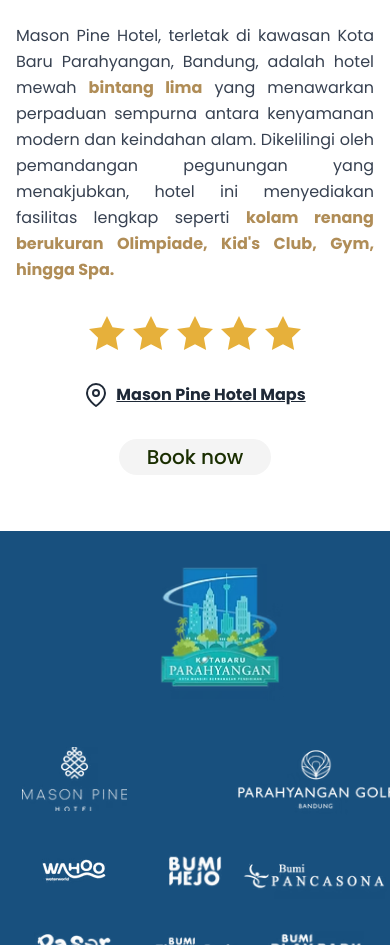
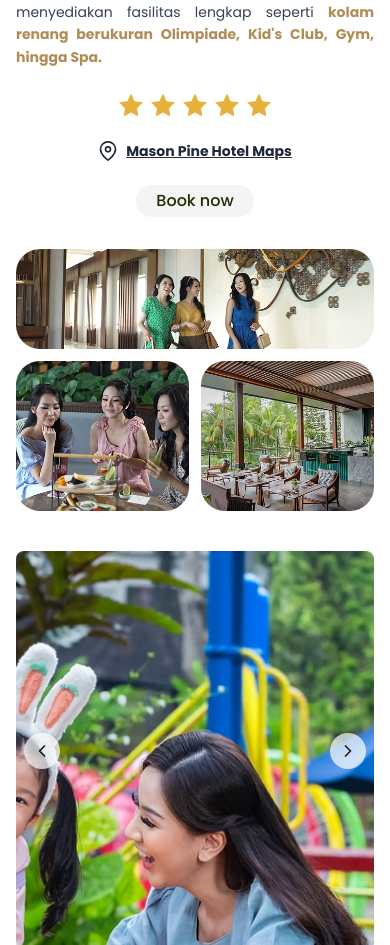
Before and after one commit to RifkySM/portofolio-kbp-lp, a Next.js app: page /masonpinehotel in a window 390 px wide. Shown: the part 1055-2000 px from the top of the page. Built offline with nearby package versions, Linux system fonts and the light colour scheme.

Commit message:
Responsive Mason Pine Hotel design

```diff
--- a/src/app/masonpinehotel/page.js
+++ b/src/app/masonpinehotel/page.js
@@ -1,32 +1,123 @@
 "use client"
 
-import { useState, useEffect } from "react"
+import { useState, useEffect, useRef } from "react"
 import Image from "next/image"
 import Link from "next/link"
 
 export default function MasonPineHotelPage() {
   const [mounted, setMounted] = useState(false)
   const [isBookHovered, setIsBookHovered] = useState(false)
+  const [currentSlide, setCurrentSlide] = useState(0)
+
+  const sliderRef = useRef(null)
+  const autoplayRef = useRef(null)
+  const interactionTimeoutRef = useRef(null)
+  const isInteractingRef = useRef(false)
+
+  const sliderImages = [
+    { src: "/masonpinehotel/mason-1.png", alt: "Mason Pine Hotel Night View" },
+    { src: "/masonpinehotel/mason-2.png", alt: "Family at Playground" },
+    { src: "/masonpinehotel/mason-3.png", alt: "Pool Area" }
+  ]
 
   useEffect(() => {
     setMounted(true)
+
+    startAutoplay()
+
+    return () => {
+      if (autoplayRef.current) clearInterval(autoplayRef.current)
+      if (interactionTimeoutRef.current) clearTimeout(interactionTimeoutRef.current)
+    }
   }, [])
+
+  const startAutoplay = () => {
+    if (autoplayRef.current) clearInterval(autoplayRef.current)
+
+    autoplayRef.current = setInterval(() => {
+      if (!isInteractingRef.current) {
+        nextSlide()
+      }
+    }, 5000)
+  }
+
+  const pauseAutoplay = () => {
+    isInteractingRef.current = true
+
+    if (interactionTimeoutRef.current) {
+      clearTimeout(interactionTimeoutRef.current)
+    }
+
+    interactionTimeoutRef.current = setTimeout(() => {
+      isInteractingRef.current = false
+    }, 5000)
+  }
+
+  const nextSlide = () => {
+    setCurrentSlide((prev) => (prev === sliderImages.length - 1 ? 0 : prev + 1))
+  }
+
+  const prevSlide = () => {
+    setCurrentSlide((prev) => (prev === 0 ? sliderImages.length - 1 : prev - 1))
+  }
+
+  // Fungsi untuk menangani geser sentuh (swipe)
+  const handleTouchStart = (e) => {
+    const touchDown = e.touches[0].clientX
+    sliderRef.current = touchDown
+    pauseAutoplay()
+  }
+
+  const handleTouchMove = (e) => {
+    if (sliderRef.current === null) {
+      return
+    }
+
+    const touchDown = sliderRef.current
+    const currentTouch = e.touches[0].clientX
+    const diff = touchDown - currentTouch
+
+    // Jika digeser lebih dari 5px, anggap sebagai swipe
+    if (diff > 5) {
+      nextSlide()
+    } else if (diff < -5) {
+      prevSlide()
+    }
+
+    sliderRef.current = null
+  }
+
+  const handleNavButtonClick = (direction) => {
+    pauseAutoplay()
+    direction === 'next' ? nextSlide() : prevSlide()
+  }
+
+  const handleDotClick = (index) => {
+    pauseAutoplay()
+    setCurrentSlide(index)
+  }
 
   if (!mounted) return null
 
   return (
     <main className="min-h-screen bg-white">
-      <div className="container mx-auto px-4 pb-14">
+      <div className="container mx-auto pb-14 px-4">
         {/* Mason Pine Logo */}
         <div className="flex flex-col items-center justify-center">
-          <Image src="/masonpinehotel/logo-mason.png" alt="Mason Pine Hotel Logo" width={674} height={403} />
+          <Image
+            src="/masonpinehotel/logo-mason.png"
+            alt="Mason Pine Hotel Logo"
+            width={674}
+            height={403}
+            className="w-64 sm:w-96 md:w-[500px] lg:w-[674px]"
+          />
         </div>
 
         {/* Gallery */}
         <div className="grid grid-cols-1 lg:grid-cols-12 gap-3 mb-12 max-w-[1270px] mx-auto">
           {/* Left Image */}
           <div className="lg:col-span-6">
-              <div className="rounded-3xl overflow-hidden h-[500px] relative">
+              <div className="rounded-3xl overflow-hidden h-[250px] sm:h-[400px] lg:h-[500px] relative">
               <Image
                   src="/masonpinehotel/mason-1.png"
                   alt="Mason Pine Hotel Night View"
@@ -37,14 +128,14 @@
           </div>
 
           {/* Right Images */}
-          <div className="lg:col-span-6 grid grid-rows-5 gap-3">
+          <div className="lg:col-span-6 grid grid-cols-1 lg:grid-rows-5 gap-3">
               {/* Top Image */}
-              <div className="row-span-2 rounded-3xl overflow-hidden relative">
+              <div className="lg:row-span-2 rounded-3xl overflow-hidden relative h-[100px] sm:h-[200px] lg:h-auto">
                   <Image src="/masonpinehotel/mason-2.png" alt="Family at Playground" fill className="object-cover" />
               </div>
 
               {/* Bottom Image */}
-              <div className="row-span-3 grid grid-cols-2 gap-3">
+              <div className="lg:row-span-3 hidden lg:grid grid-cols-2 gap-3">
                   {/* Left Image - Pool Area */}
                   <div className="col-span-1 rounded-3xl overflow-hidden relative">
                       <Image src="/masonpinehotel/mason-3.png" alt="Pool Area" fill className="object-cover" />
@@ -69,14 +160,19 @@
                   </div>
               </div>
           </div>
+
+          {/* Pool Area Image - Only shown on small screens */}
+          <div className="lg:hidden rounded-3xl overflow-hidden h-[200px] sm:h-[250px] relative">
+              <Image src="/masonpinehotel/mason-3.png" alt="Pool Area" fill className="object-cover" />
+          </div>
         </div>
 
         {/* Hotel Information */}
-        <div className="max-w-lg mx-auto text-center">
-          <h2 className="text-5xl font-semibold tracking-wide text-[#b08d57] mb-8">Mason Pine Hotel</h2>
+        <div className="w-full sm:max-w-md md:max-w-lg lg:max-w-lg mx-auto text-center">
+          <h2 className="text-2xl sm:text-4xl lg:text-5xl font-semibold tracking-wide text-[#b08d57] mb-6 lg:mb-8">Mason Pine Hotel</h2>
 
           {/* Teks deskripsi */}
-          <p className="text-gray-700 mb-8 text-md leading-relaxed text-justify">
+          <p className="text-gray-700 mb-6 lg:mb-8 text-sm sm:text-md leading-relaxed text-justify">
             Mason Pine Hotel, terletak di kawasan Kota Baru Parahyangan, Bandung, adalah hotel mewah{" "}
             <span className="text-[#b08d57] font-bold">bintang lima</span> yang menawarkan perpaduan sempurna antara
             kenyamanan modern dan keindahan alam. Dikelilingi oleh pemandangan pegunungan yang menakjubkan, hotel ini
@@ -87,16 +183,16 @@
           </p>
 
           {/* Star Rating  */}
-          <div className="flex justify-center mb-8">
+          <div className="flex justify-center mb-6 lg:mb-8">
             {[1, 2, 3, 4, 5].map((star) => (
               <svg
                 key={star}
                 xmlns="http://www.w3.org/2000/svg"
-                width="36"
-                height="36"
+                width="24"
+                height="24"
                 viewBox="0 0 24 24"
                 fill="rgb(230, 176, 59)"
-                className="mx-1"
+                className="mx-1 w-6 h-6 sm:w-8 sm:h-8 lg:w-9 lg:h-9"
               >
                 <path d="M12 .587l3.668 7.568 8.332 1.151-6.064 5.828 1.48 8.279-7.416-3.967-7.417 3.967 1.481-8.279-6.064-5.828 8.332-1.151z" />
               </svg>
@@ -116,22 +212,22 @@
                 strokeWidth="2"
                 strokeLinecap="round"
                 strokeLinejoin="round"
-                className="mr-2"
+                className="mr-2 w-5 h-5 sm:w-6 sm:h-6"
               >
                 <path d="M21 10c0 7-9 13-9 13s-9-6-9-13a9 9 0 0 1 18 0z"></path>
                 <circle cx="12" cy="10" r="3"></circle>
               </svg>
-              <span className="text-md font-bold underline">Mason Pine Hotel Maps</span>
+              <span className="text-sm sm:text-md font-bold underline">Mason Pine Hotel Maps</span>
             </Link>
           </div>
 
           {/* Book Now Button */}
-          <div className="mt-8">
+          <div className="mt-6 lg:mt-8">
             <a
               href="https://www.masonpinehotel.com/en"
               target="_blank"
               rel="noopener noreferrer"
-            className={`inline-block px-7 py-1 rounded-full text-xl font-medium transition-all duration-300 ${
+              className={`inline-block px-5 sm:px-6 lg:px-7 py-1 rounded-full text-md sm:text-xl font-medium transition-all duration-300 ${
                   isBookHovered
                   ? "bg-[#1a2e01] text-white"
                   : "bg-[#f4f4f4] text-[#1a2e01]"
@@ -143,6 +239,104 @@
             </a>
           </div>
         </div>
+
+        {/* Right Images - 3 Stacked Images - Moved below for mobile/tablet */}
+        <div className="lg:hidden grid grid-cols-1 sm:grid-cols-2 gap-3 mt-8 max-w-[1270px] mx-auto">
+          {/* Shopping Image */}
+          <div className="rounded-3xl overflow-hidden h-[100px] sm:h-[200px] relative">
+            <Image src="/masonpinehotel/mason-4.png" alt="Shopping" fill className="object-cover" />
+          </div>
+
+          {/* Bottom 2 Images */}
+          <div className="grid grid-cols-2 gap-3">
+              <div className="rounded-3xl overflow-hidden h-[150px] sm:h-[200px] relative">
+                  <Image src="/masonpinehotel/mason-5.png" alt="Dining" fill className="object-cover" />
+              </div>
+              <div className="rounded-3xl overflow-hidden h-[150px] sm:h-[200px] relative">
+                  <Image src="/masonpinehotel/mason-6.png" alt="Restaurant" fill className="object-cover" />
+              </div>
+          </div>
+        </div>
+
+        {/* Image Slider - only for mobile */}
+        <div className="sm:hidden mt-10 relative w-full overflow-hidden">
+          {/* Slider Container */}
+          <div
+            className="relative w-full h-[400px] overflow-hidden"
+            onTouchStart={handleTouchStart}
+            onTouchMove={handleTouchMove}
+          >
+            {/* Image Slides */}
+            <div className="flex transition-transform duration-300 ease-in-out h-full"
+                 style={{ transform: `translateX(-${currentSlide * 100}%)` }}>
+              {sliderImages.map((image, index) => (
+                <div key={index} className="min-w-full h-full flex-shrink-0 relative">
+                  <Image
+                    src={image.src}
+                    alt={image.alt}
+                    fill
+                    className="object-cover rounded-lg"
+                  />
+                </div>
+              ))}
+            </div>
+
+            {/* Navigation Buttons */}
+            <button
+              onClick={() => handleNavButtonClick('prev')}
+              className="absolute left-2 top-1/2 -translate-y-1/2 bg-white/70 hover:bg-white/90 p-2 rounded-full"
+              aria-label="Previous slide"
+            >
+              <svg
+                xmlns="http://www.w3.org/2000/svg"
+                width="20"
+                height="20"
+                viewBox="0 0 24 24"
+                fill="none"
+                stroke="currentColor"
+                strokeWidth="2"
+                strokeLinecap="round"
+                strokeLinejoin="round"
+              >
+                <path d="M15 18l-6-6 6-6" />
+              </svg>
+            </button>
+
+            <button
+              onClick={() => handleNavButtonClick('next')}
+              className="absolute right-2 top-1/2 -translate-y-1/2 bg-white/70 hover:bg-white/90 p-2 rounded-full"
+              aria-label="Next slide"
+            >
+              <svg
+                xmlns="http://www.w3.org/2000/svg"
+                width="20"
+                height="20"
+                viewBox="0 0 24 24"
+                fill="none"
+                stroke="currentColor"
+                strokeWidth="2"
+                strokeLinecap="round"
+                strokeLinejoin="round"
+              >
+                <path d="M9 18l6-6-6-6" />
+              </svg>
+            </button>
+          </div>
+
+          {/* Pagination Dots */}
+          <div className="flex justify-center mt-3">
+            {sliderImages.map((_, index) => (
+              <button
+                key={index}
+                onClick={() => handleDotClick(index)}
+                className={`h-2 w-2 mx-1 rounded-full ${
+                  currentSlide === index ? "bg-[#b08d57]" : "bg-gray-300"
+                }`}
+                aria-label={`Go to slide ${index + 1}`}
+              />
+            ))}
+          </div>
+        </div>
       </div>
     </main>
   )
```
Also changed, not shown: src/app/news/page.js (+4 -4 lines). Lines whose indentation alone changed are shown as unchanged.
